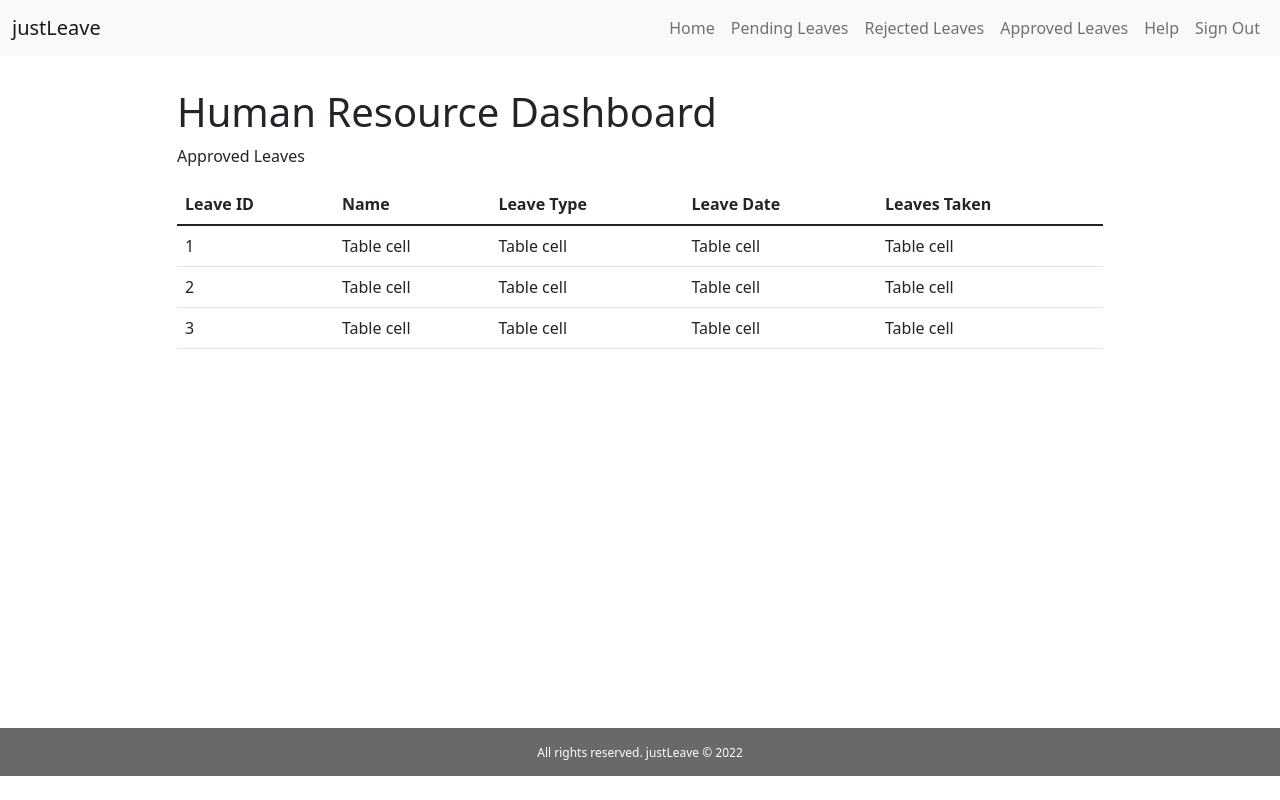
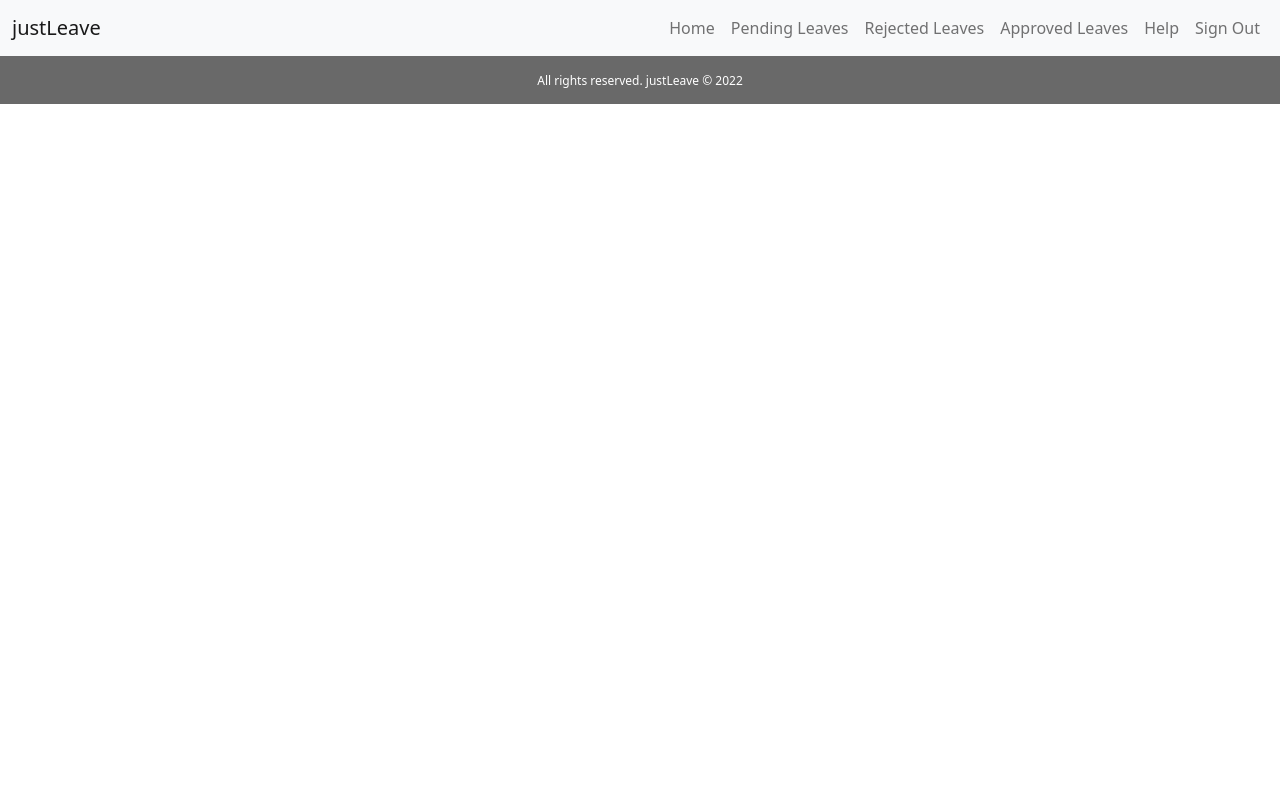
Before and after one commit to navintc/justLeave-frontend, a React (Create React App) app: page / in a window 1280 px wide. Built offline with nearby package versions, Linux system fonts and the light colour scheme.

Commit message:
Signin comp & installing axios

```diff
--- a/package.json
+++ b/package.json
@@ -6,6 +6,7 @@
     "@testing-library/jest-dom": "^5.16.2",
     "@testing-library/react": "^12.1.4",
     "@testing-library/user-event": "^13.5.0",
+    "axios": "^0.24.0",
     "bootstrap": "^5.1.3",
     "react": "^17.0.2",
     "react-bootstrap": "^2.2.1",
--- a/src/App.js
+++ b/src/App.js
@@ -6,6 +6,7 @@ import TopNavbar from "./components/topNavbar/topNavbar";
 import Footer from "./components/footer/footer";
 import topNavbar from "./components/topNavbar/topNavbar";
 import ApprovedLeaves from "./pages/approvedLeaves/approvedLeaves";
+import Signin from "./pages/signin/signin";
 
 function App() {
   return (
@@ -26,7 +27,7 @@ function App() {
       {/*</header>*/}
 
       <TopNavbar/>
-        <ApprovedLeaves/>
+        <Signin />
       <Footer/>
 
     </div>
--- a/src/pages/signin/signin.js
+++ b/src/pages/signin/signin.js
@@ -0,0 +1,13 @@
+import React, { useEffect, useState }  from "react";
+
+
+const Signin = (props) => {
+    return(
+        <div class={""}>
+
+        </div>
+    )
+
+}
+
+export default Signin;
```
Also changed, not shown: 1 other file (tests, documents, lock files or other folders).
